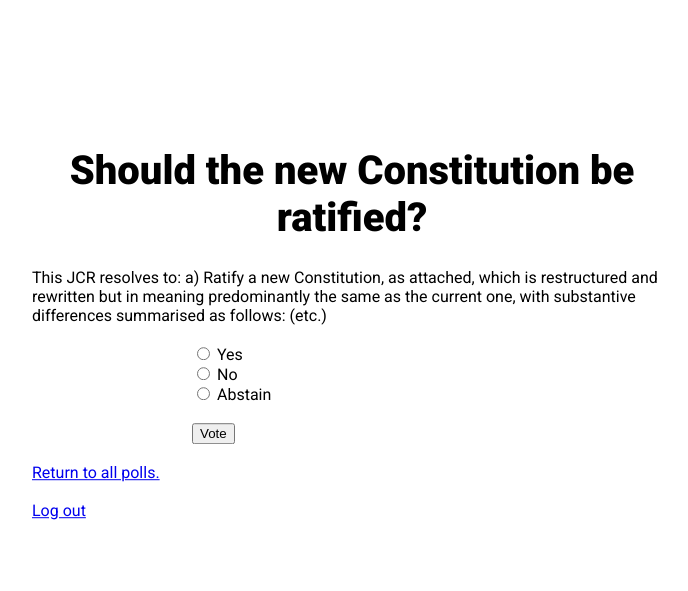
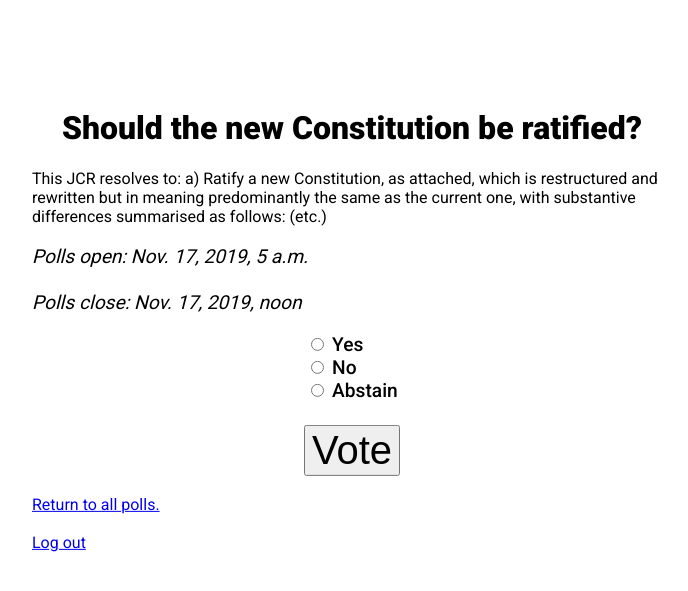
Before and after one commit to d-falck/oxvote, a Django app: page /polls/1/ in a window 1280 px wide. Shown: the top 591 px of the page, without its empty margins (288-976 px from the left). Run offline with Django 3.2, Linux system fonts and the light colour scheme; a user stored in the database is signed in; data comes from the database, SQL or seed files in the repository.

Commit message:
Interface adjustments

```diff
--- a/polls/models.py
+++ b/polls/models.py
@@ -8,16 +8,18 @@ from django.contrib.auth.models import User
 class Question(models.Model):
     question_text = models.CharField(max_length=200)
     question_description = models.CharField(max_length=2000)
-    pub_date = models.DateTimeField('date published')
+    polls_open = models.DateTimeField('polls open')
+    polls_close = models.DateTimeField('polls close')
     def __str__(self):
         return self.question_text
-    def was_published_recently(self):
+    def is_open(self):
         now = timezone.now()
-        return now - datetime.timedelta(days=1) <= self.pub_date <= now
-    was_published_recently.admin_order_field = 'pub_date'
-    was_published_recently.boolean = True
-    was_published_recently.short_description = 'Published recently?'
+        return self.polls_open <= now <= self.polls_close
+    is_open.admin_order_field = 'polls_close'
+    is_open.boolean = True
+    is_open.short_description = 'Polls currently open?'
     voters = models.ManyToManyField(User)
+    # single_transferable_vote = models.BooleanField()
 
 class Choice(models.Model):
     question = models.ForeignKey(Question, on_delete=models.CASCADE)
--- a/polls/static/polls/style.css
+++ b/polls/static/polls/style.css
@@ -11,7 +11,7 @@ body {
 
 h1 {
     font-weight: 900;
-    font-size: 250%;
+    font-size: 200%;
     text-align: center;
 }
 
@@ -26,6 +26,19 @@ h3 {
 }
 
 form {
-    width: 50%;
+    text-align: center;
+    font-weight: 500;
+    font-size: 120%;
+}
+
+input[type=submit] {
+    font-weight: 500;
+    font-size: 30pt;
+}
+
+.options {
+    max-width: 50%;
     margin: auto;
+    text-align: left;
+    display: inline-block;
 }
--- a/polls/templates/polls/detail.html
+++ b/polls/templates/polls/detail.html
@@ -6,15 +6,18 @@
 
 {% block content %}
     {{ question.question_description }}
-
-    <br><br>
+    <br>
+    <h3><i>Polls open: {{ question.polls_open }}
+    <br><br>Polls close: {{ question.polls_close }}</i></h3>
     <form action="{% url 'polls:vote' question.id %}" method="post">
         {% csrf_token %}
+        <div class="options">
         {% for choice in question.choice_set.all %}
             <input type="radio" name="choice" id="choice{{ forloop.counter }}" value="{{ choice.id }}">
             <label for="choice{{ forloop.counter }}">{{ choice.choice_text }}</label><br>
         {% endfor %}
-        <br>
+        </div>
+        <br><br>
         <input type="submit" value="Vote">
     </form>
     {% if error_message %}<strong><br>{{ error_message }}<br></strong>{% endif %}
--- a/polls/views.py
+++ b/polls/views.py
@@ -10,16 +10,14 @@ from .models import Choice, Question
 
 class IndexView(LoginRequiredMixin, generic.ListView):
     template_name = 'polls/index.html'
-    context_object_name = 'latest_question_list'
+    context_object_name = 'current_question_list'
 
     def get_queryset(self):
         """
-        Return the last five published questions (not including those set to be
-        published in the future).
+        Return all questions currently polling.
         """
-        return Question.objects.filter(
-            pub_date__lte=timezone.now()
-        ).order_by('-pub_date')[:5]
+        return Question.objects.filter(polls_open__lte=timezone.now(),
+            polls_close__gte=timezone.now()).order_by('-polls_close')
 
 class DetailView(LoginRequiredMixin, generic.DetailView):
     model = Question
@@ -27,9 +25,10 @@ class DetailView(LoginRequiredMixin, generic.DetailView):
 
     def get_queryset(self):
         """
-        Excludes any questions that aren't published yet.
+        Excludes any questions that aren't currently polling.
         """
-        return Question.objects.filter(pub_date__lte=timezone.now())
+        return Question.objects.filter(polls_open__lte=timezone.now(),
+            polls_close__gte=timezone.now())
 
 class ResultsView(LoginRequiredMixin, generic.DetailView):
     model = Question
--- a/templates/admin/base_site.html
+++ b/templates/admin/base_site.html
@@ -3,7 +3,7 @@
 {% block title %}{{ title }} | {{ site_title|default:_('Django site admin') }}{% endblock %}
 
 {% block branding %}
-<h1 id="site-name"><a href="{% url 'admin:index' %}">Polls Administration</a></h1>
+<h1 id="site-name"><a href="{% url 'admin:index' %}">Online Voting Admin</a></h1>
 {% endblock %}
 
 {% block nav-global %}{% endblock %}
```
Also changed, not shown: polls/admin.py (+4 -7 lines), polls/templates/polls/index.html (+5 -5 lines), db.sqlite3, polls/migrations/0004_auto_20191117_0527.py (added).
